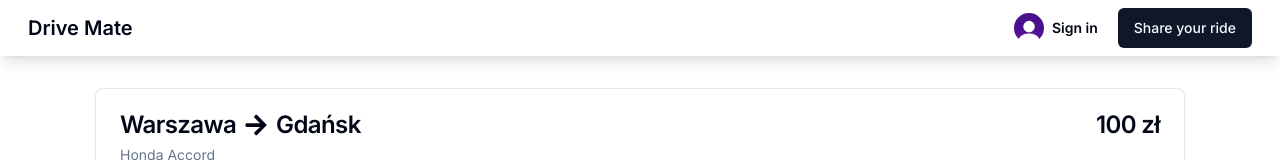
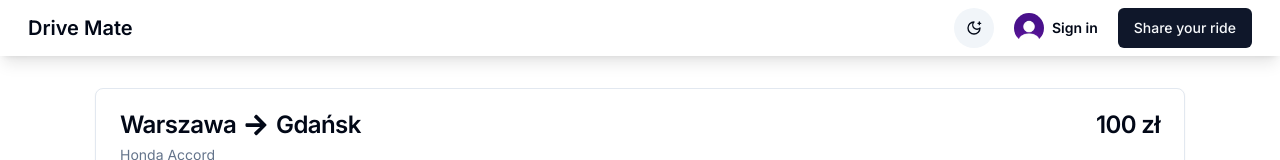
Before and after one commit to MarioPeperoni/drive-mate-web, a Next.js app: page / in a window 1280 px wide. Shown: the top 160 px of the page. Built offline with nearby package versions, Linux system fonts and the light colour scheme; no server answers.

Commit message:
Add dark mode support

```diff
--- a/app/layout.tsx
+++ b/app/layout.tsx
@@ -4,6 +4,7 @@ import { ClerkProvider } from '@clerk/nextjs';
 import { Inter } from 'next/font/google';
 
 import './globals.css';
+import { ThemeProvider } from '@/components/theme-provider';
 
 const inter = Inter({ subsets: ['latin'] });
 
@@ -20,7 +21,16 @@ export default function RootLayout({
   return (
     <ClerkProvider>
       <html lang="en">
-        <body className={inter.className}>{children}</body>
+        <body className={inter.className}>
+          <ThemeProvider
+            attribute="class"
+            defaultTheme="system"
+            enableSystem
+            disableTransitionOnChange
+          >
+            {children}
+          </ThemeProvider>
+        </body>
       </html>
     </ClerkProvider>
   );
--- a/components/header/Header.tsx
+++ b/components/header/Header.tsx
@@ -3,6 +3,7 @@ import Link from 'next/link';
 import { Button } from '@/components/ui/button';
 
 import ProfileButton from '@/components/header/ProfileButton';
+import ThemeToggle from '@/components/header/ThemeToggle';
 
 /**
  * The main header component.
@@ -14,6 +15,7 @@ const Header = () => {
         Drive Mate
       </Link>
       <div className="flex gap-5">
+        <ThemeToggle />
         <ProfileButton />
         <Button>Share your ride</Button>
       </div>
--- /dev/null
+++ b/components/header/ThemeToggle.tsx
@@ -0,0 +1,25 @@
+'use client';
+
+import { useTheme } from 'next-themes';
+
+import { Button } from '@/components/ui/button';
+
+import { LuMoonStar } from 'react-icons/lu';
+import { FaSun } from 'react-icons/fa';
+
+const ThemeToggle = () => {
+  const { setTheme, theme } = useTheme();
+
+  return (
+    <Button
+      variant={'ghost'}
+      className="rounded-full bg-muted p-3"
+      onClick={() => setTheme(theme === 'light' ? 'dark' : 'light')}
+    >
+      <LuMoonStar className="dark:hidden w-4 h-4" />
+      <FaSun className="dark:block hidden w-4 h-4" />
+    </Button>
+  );
+};
+
+export default ThemeToggle;
--- /dev/null
+++ b/components/theme-provider.tsx
@@ -0,0 +1,9 @@
+'use client';
+
+import * as React from 'react';
+import { ThemeProvider as NextThemesProvider } from 'next-themes';
+import { type ThemeProviderProps } from 'next-themes/dist/types';
+
+export function ThemeProvider({ children, ...props }: ThemeProviderProps) {
+  return <NextThemesProvider {...props}>{children}</NextThemesProvider>;
+}
--- a/package.json
+++ b/package.json
@@ -22,6 +22,7 @@
     "clsx": "^2.1.0",
     "lucide-react": "^0.368.0",
     "next": "14.1.4",
+    "next-themes": "^0.3.0",
     "react": "^18",
     "react-dom": "^18",
     "react-icons": "^5.1.0",
```
Also changed, not shown: 1 other file (tests, documents, lock files or other folders).
